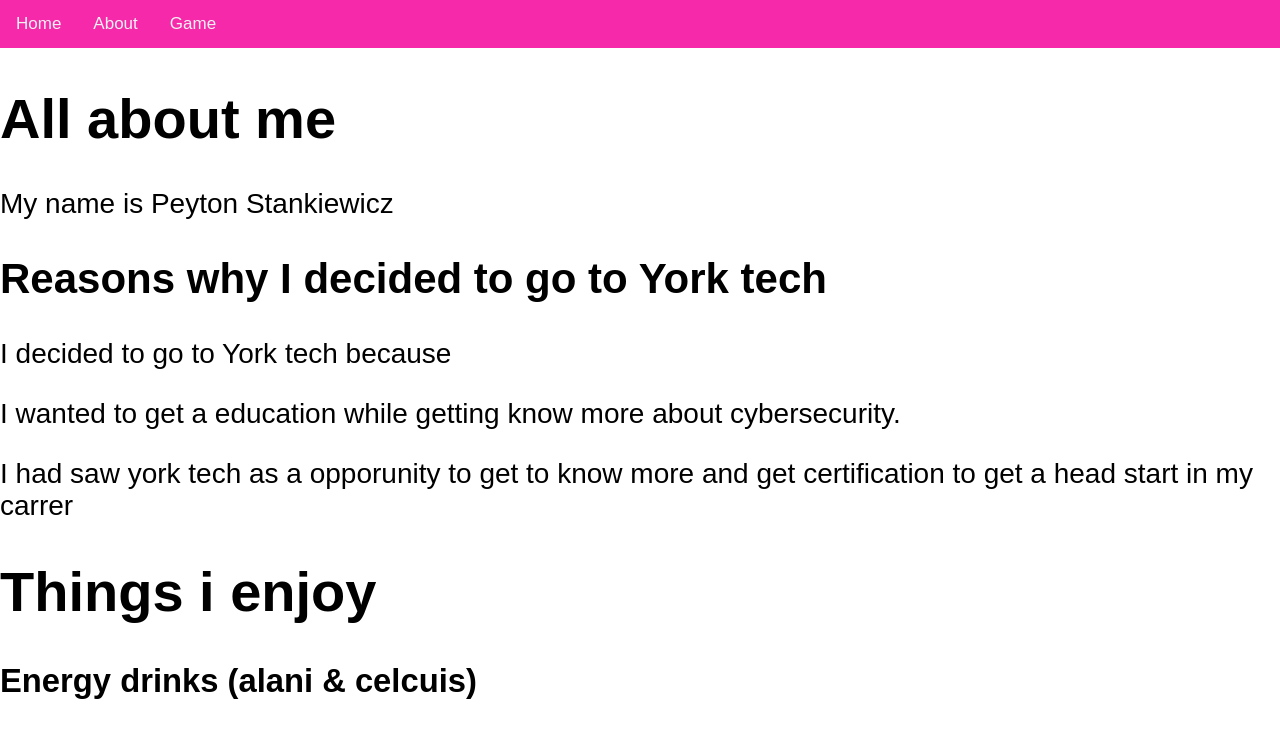
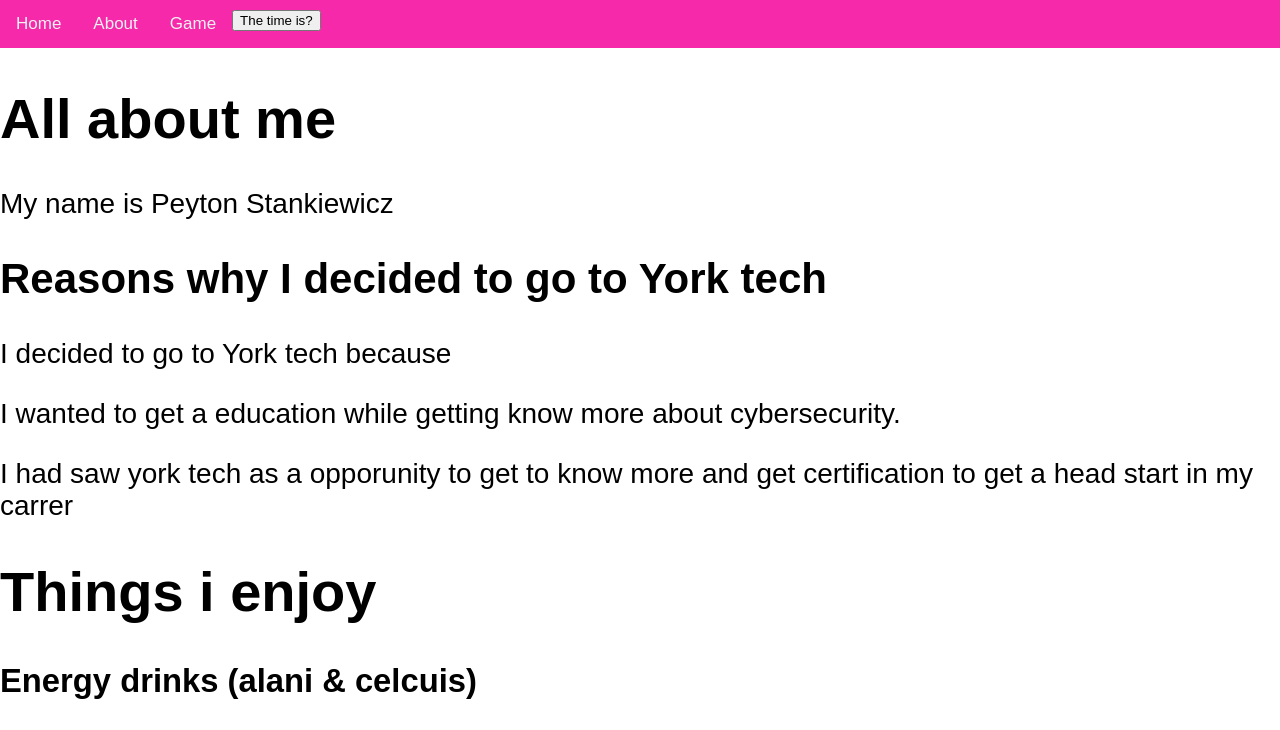
Before and after one commit to 28PStankiewicz/28PStankiewicz.github.io, a plain HTML site: page about.html in a window 1280 px wide. Shown: the top 730 px of the page. Drawn offline with Linux system fonts and the light colour scheme.

Commit message:
Update about.html

```diff
--- a/about.html
+++ b/about.html
@@ -23,6 +23,7 @@ a:hover {
         <a href="index.html">Home</a>
         <a href="about.html">About</a>
         <a href="GamePage.html">Game</a>
+        <button onclick="document.getElementById('demo').innerHTML=Date()">The time is?</button>
     </div>
     <meta name="viewport" content="width=device-width, initial-scale=1">
     <h1> All about me</h1>
```
